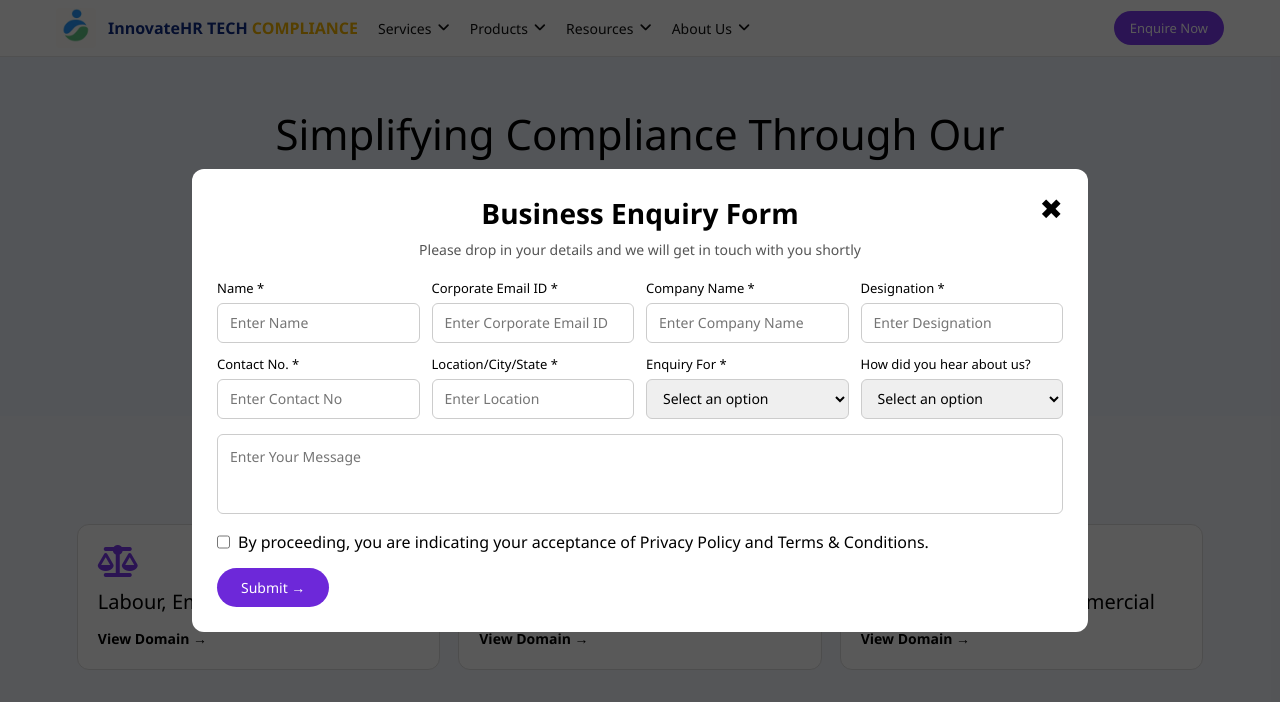
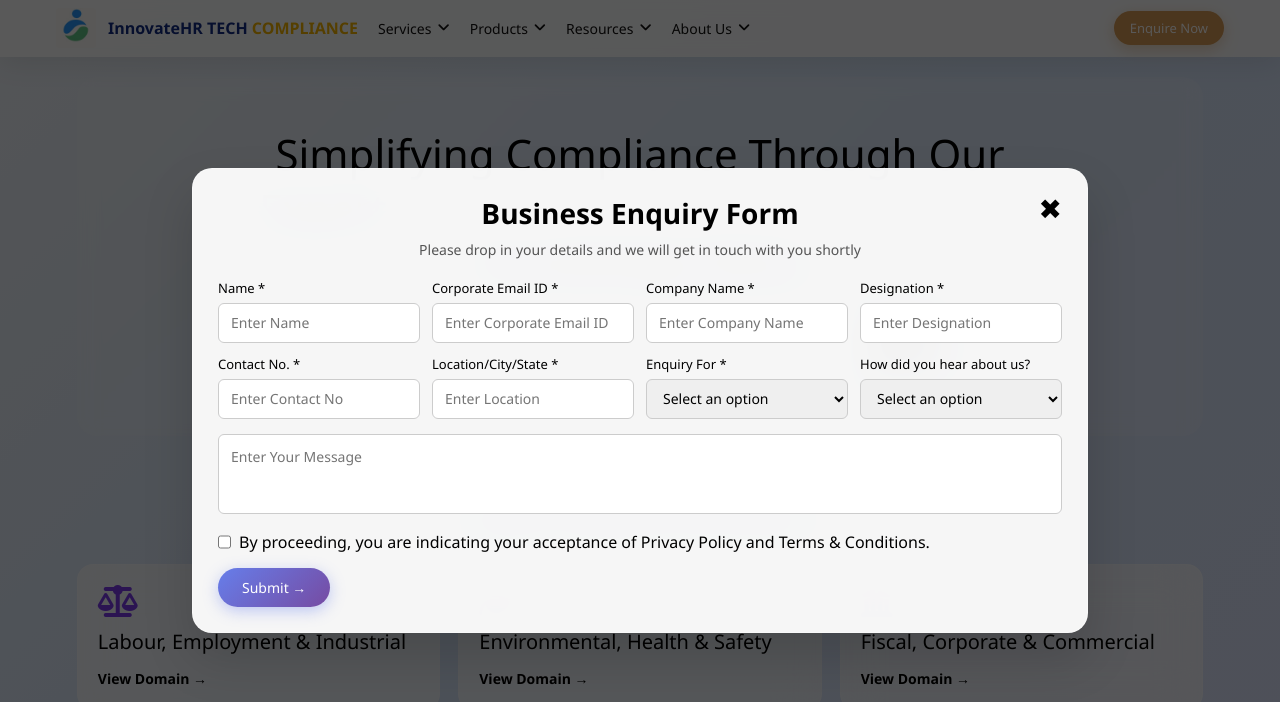
Before and after one commit to innovatehrtech/Portfolio, a Django app: page / in a window 1280 px wide. Shown: the top 702 px of the page. Run offline with Django 5.2, Linux system fonts and the light colour scheme; data that the repository does not hold is empty; parts of the project's set-up code (start-up, migrations or seed data) failed here and were passed over.

```diff
--- a/innovated/Portfolio/templates/Portfolio/base.html
+++ b/innovated/Portfolio/templates/Portfolio/base.html
@@ -8,6 +8,7 @@
     <title>{% block title %}InnovatedHRTECH{% endblock %}</title>
     <link rel="shortcut icon" type="image/jpeg" href="{% static 'Portfolio/images/innovate.jpg' %}" />
     <link rel="stylesheet" href="https://cdnjs.cloudflare.com/ajax/libs/font-awesome/6.5.1/css/all.min.css" />
+    <link href="https://unpkg.com/aos@2.3.1/dist/aos.css" rel="stylesheet">
     <style>
         * {
             margin: 0;
@@ -17,17 +18,26 @@
         }
 
  body {
-            background: #f3f5fb;
+    /* Light grey + soft blue gradient */
+    background: linear-gradient(135deg, #f1f5f9 0%, #dbeafe 50%, #e0e7ff 100%);
+
+    /* Full page fixed background */
+    background-attachment: fixed;
+
     overflow-x: hidden;
+    scroll-behavior: smooth;
 }
+
 
         .navbar {
             width: 100%;
-            background: white;
-            border-bottom: 1px solid #e5e5e5;
+            background: rgba(255, 255, 255, 0.95);
+            backdrop-filter: blur(10px);
+            border-bottom: 1px solid rgba(255, 255, 255, 0.2);
             position: sticky;
             top: 0;
             z-index: 999;
+            box-shadow: 0 4px 30px rgba(0, 0, 0, 0.1);
         }
 
         .navbar-container {
@@ -150,29 +166,51 @@
 
         .country-btn {
             border: 1px solid #7c3aed;
-            background: white;
+            background: rgba(255, 255, 255, 0.9);
+            backdrop-filter: blur(10px);
             padding: 6px 12px;
             border-radius: 8px;
             font-size: 13px;
+            transition: all 0.3s ease;
+        }
+
+        .country-btn:hover {
+            background: linear-gradient(135deg, #667eea 0%, #764ba2 100%);
+            color: white;
+            transform: translateY(-2px);
         }
 
         .login-btn {
-            background: #6d28d9;
+            background: linear-gradient(135deg, #667eea 0%, #764ba2 100%);
             color: white;
             border: none;
             padding: 8px 16px;
             border-radius: 20px;
             font-size: 13px;
+            transition: all 0.3s ease;
+            box-shadow: 0 4px 15px rgba(102, 126, 234, 0.4);
+        }
+
+        .login-btn:hover {
+            transform: translateY(-2px);
+            box-shadow: 0 6px 20px rgba(102, 126, 234, 0.6);
         }
 
         .enquire-btn {
-            background: #7c3aed;
+            background: #d89a55;
             color: white;
             border: none;
             padding: 8px 16px;
             border-radius: 20px;
             font-size: 13px;
             cursor: pointer;
+            transition: all 0.3s ease;
+            box-shadow: 0 4px 15px rgba(216, 154, 85, 0.4);
+        }
+
+        .enquire-btn:hover {
+            transform: translateY(-2px);
+            box-shadow: 0 6px 20px rgba(216, 154, 85, 0.6);
         }
 
         /* ================= HERO ================= */
@@ -180,7 +218,10 @@
         .hero {
             text-align: center;
             padding: 50px 20px 40px;
-            background: #eef3fb;
+            background: rgba(255, 255, 255, 0.15);
+            backdrop-filter: blur(10px);
+            border-radius: 20px;
+            margin: 20px 6%;
         }
 
         .hero h1 {
@@ -196,12 +237,14 @@
         .search-box {
             width: 600px;
             height: 55px;
-            background: white;
+            background: rgba(255, 255, 255, 0.9);
+            backdrop-filter: blur(10px);
             margin: 25px auto;
             display: flex;
-            border-radius: 12px;
+            border-radius: 30px;
             overflow: hidden;
-            box-shadow: 0 5px 18px rgba(0, 0, 0, 0.08);
+            box-shadow: 0 8px 32px rgba(0, 0, 0, 0.1);
+            border: 1px solid rgba(255, 255, 255, 0.3);
         }
 
         .search-box input {
@@ -240,16 +283,18 @@
         }
 
         .domain-card {
-            background: white;
-            border-radius: 12px;
-            border: 1px solid #ddd;
+            background: rgba(255, 255, 255, 0.7);
+            backdrop-filter: blur(20px);
+            border-radius: 16px;
+            border: 1px solid rgba(255, 255, 255, 0.3);
             padding: 20px;
-            transition: 0.3s;
+            transition: all 0.3s ease;
         }
 
         .domain-card:hover {
             transform: translateY(-8px);
-            box-shadow: 0 10px 20px rgba(0, 0, 0, 0.08);
+            background: rgba(255, 255, 255, 0.9);
+            box-shadow: 0 15px 35px rgba(0, 0, 0, 0.15);
         }
 
         .domain-card i {
@@ -326,11 +375,14 @@
 
         .popup-box {
             width: 70%;
-            background: white;
-            border-radius: 12px;
+            background: rgba(255, 255, 255, 0.95);
+            backdrop-filter: blur(20px);
+            border-radius: 20px;
             padding: 25px;
             position: relative;
             animation: popupShow 0.4s ease;
+            border: 1px solid rgba(255, 255, 255, 0.3);
+            box-shadow: 0 25px 50px rgba(0, 0, 0, 0.15);
         }
 
         @keyframes popupShow {
@@ -418,19 +470,29 @@
 
         .submit-btn {
             margin-top: 15px;
-            background: #6d28d9;
+            background: linear-gradient(135deg, #667eea 0%, #764ba2 100%);
             color: white;
             border: none;
             padding: 10px 24px;
             border-radius: 20px;
             font-size: 14px;
+            cursor: pointer;
+            transition: all 0.3s ease;
+            box-shadow: 0 4px 15px rgba(102, 126, 234, 0.4);
+        }
+
+        .submit-btn:hover {
+            transform: translateY(-2px);
+            box-shadow: 0 6px 20px rgba(102, 126, 234, 0.6);
         }
 
         /* ================= FOOTER ================= */
 
         .footer {
-            background: black;
+            background: rgba(0, 0, 0, 0.8);
+            backdrop-filter: blur(20px);
             padding: 15px 6%;
+            border-top: 1px solid rgba(255, 255, 255, 0.1);
         }
 
         .footer-container {
@@ -1158,6 +1220,15 @@
             }
         });
     </script>
+    <script src="https://unpkg.com/aos@2.3.1/dist/aos.js"></script>
+    <script>
+        AOS.init({
+            duration: 800,
+            easing: 'ease-in-out',
+            once: true,
+            offset: 100
+        });
+    </script>
 </body>
 
 </html>
--- a/innovated/Portfolio/templates/Portfolio/home.html
+++ b/innovated/Portfolio/templates/Portfolio/home.html
@@ -5,7 +5,7 @@
 {% block content %}
 
 
-<section class="hero">
+<section class="hero" data-aos="fade-up" data-aos-duration="1000">
 
     <h1>
         {% if home_page %}
@@ -17,7 +17,7 @@
         {% endif %}
     </h1>
 
-    <form action="{% url 'search_laws' %}" method="GET" class="search-box">
+    <form action="{% url 'search_laws' %}" method="GET" class="search-box" data-aos="fade-up" data-aos-delay="200">
         <input type="text" name="q" placeholder="Search Act, Rules, etc...">
         <button type="submit" class="search-btn">
             <i class="fa-solid fa-magnifying-glass"></i>
@@ -29,14 +29,15 @@
 
 <section class="domain-section">
 
-    <h2 class="domain-title">
+    <h2 class="domain-title" data-aos="fade-up">
         Most Viewed Domains
     </h2>
 
     <div class="domain-grid">
         {% for card in domain_cards %}
-        <div class="domain-card">
+        <div class="domain-card" data-aos="fade-up" data-aos-delay="{{ forloop.counter0|add:1 }}00">
             <i class="{{ card.icon_class }}"></i>
+
             <h3>
                 {{ card.title|linebreaks }}
             </h3>
@@ -47,7 +48,7 @@
             {% endif %}
         </div>
         {% empty %}
-        <div class="domain-card">
+        <div class="domain-card" data-aos="fade-up" data-aos-delay="100">
             <i class="fa-solid fa-scale-balanced"></i>
             <h3>
                 Labour, Employment &
@@ -58,7 +59,7 @@
             </a>
         </div>
 
-        <div class="domain-card">
+        <div class="domain-card" data-aos="fade-up" data-aos-delay="200">
             <i class="fa-solid fa-leaf"></i>
             <h3>
                 Environmental, Health &
@@ -69,7 +70,7 @@
             </a>
         </div>
 
-        <div class="domain-card">
+        <div class="domain-card" data-aos="fade-up" data-aos-delay="300">
             <i class="fa-solid fa-building-columns"></i>
             <h3>
                 Fiscal, Corporate &
@@ -87,7 +88,7 @@
 
 <section class="banner-section">
 
-    <div class="banner-box">
+    <div class="banner-box" data-aos="zoom-in" data-aos-duration="1000">
         <div class="arrow left-arrow">
             ❮
         </div>
```
Also changed, not shown: other parts of innovated/Portfolio/templates/Portfolio/base.html (+16 -6 lines). Lines whose indentation alone changed are shown as unchanged.
